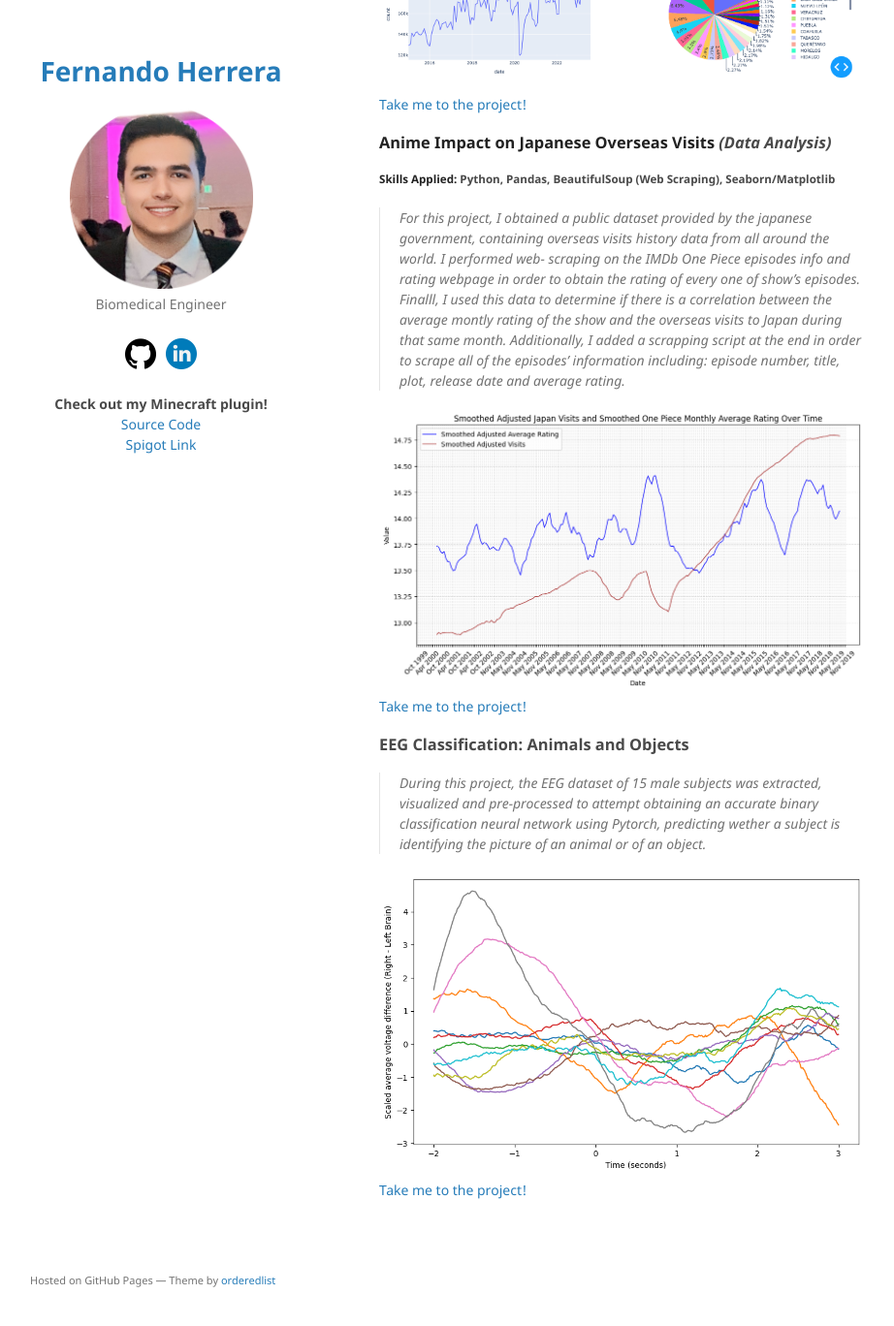
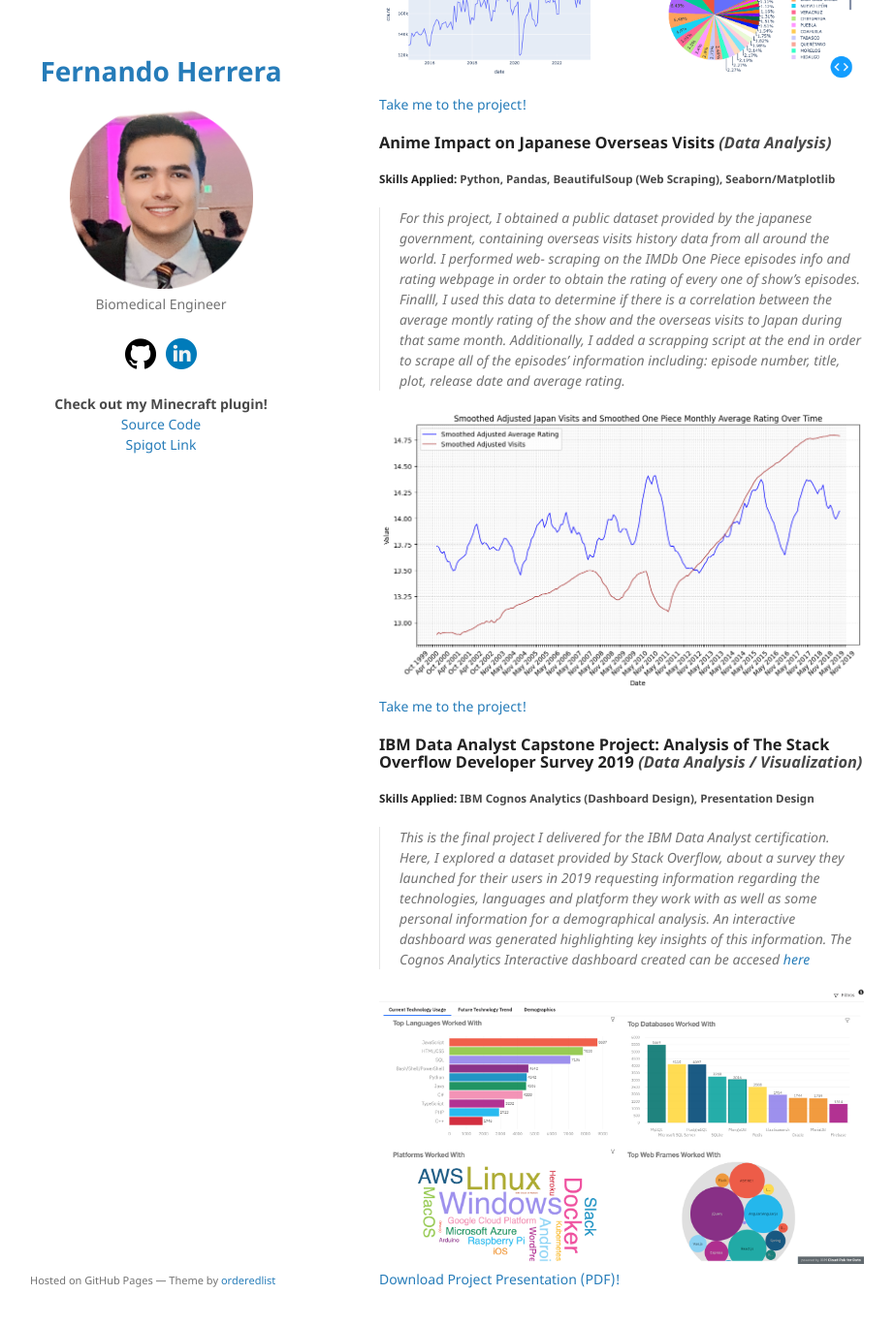
Before and after one commit to fhg99/fhg99.github.io, a Jekyll site: the page built from index.md, in a window 1280 px wide and 1400 px high, scrolled down 840 px. Shown: the top 1368 px of the window at 97% size, without its empty margins (179-1101 px from the left). Built offline with Jekyll 4.4.1, drawn with Linux system fonts in a browser that asks for light colours.

Commit message:
Removed EEG Project - Added Capstone Project
Removed EEG Project - Added Capstone Project.

Updated this in index.md

```diff
--- a/index.md
+++ b/index.md
@@ -42,12 +42,15 @@ My name is Fernando Herrera. I'm a 100% mexican made Biomedical Engineer, born a
 ![Anime Impact on Japanese Overseas Visits](./assets/img/Project_IMG_AnimeAndJapanTourism.png)
 [Take me to the project!](https://github.com/fhg99/fhg99.github.io/blob/main/Projects/Data/DataAnalysis/AnimeAndJapanTourism/animeandjapantourism.ipynb)
 
-### EEG Classification: Animals and Objects
+### **IBM Data Analyst Capstone Project: Analysis of The Stack Overflow Developer Survey 2019** _(Data Analysis / Visualization)_
+##### **Skills Applied:** IBM Cognos Analytics (Dashboard Design), Presentation Design
 
-> During this project, the EEG dataset of 15 male subjects was extracted, visualized
-> and pre-processed to attempt obtaining an accurate binary classification neural network
-> using Pytorch, predicting wether a subject is identifying the picture of an animal or of
-> an object.
+> This is the final project I delivered for the IBM Data Analyst certification. Here, I explored
+> a dataset provided by Stack Overflow, about a survey they launched for their users in 2019
+> requesting information regarding the technologies, languages and platform they work with as
+> well as some personal information for a demographical analysis. An interactive dashboard was
+> generated highlighting key insights of this information.
+> The Cognos Analytics Interactive dashboard created can be accesed [here](https://eu-de.dataplatform.cloud.ibm.com/dashboards/9d5cbc58-5b2c-41a7-a367-88812d220535/view/7b1ba1291e902d9752dcb5e4079825027536275fe6bb8706d6837b490f672497f03a4094c8284e5ad8180d30f0b8105ac8)
 
-![EEG Classification: Animals and Objects](./assets/img/Project_IMG_EEGClassificationAnimalsObjects.png)
-[Take me to the project!](./another-page.html)
+![IBM Data Analyst Capstone Project](./assets/img/Project_IMG_IBMDataAnlystCapstoneProject.png)
+[Download Project Presentation (PDF)!](./Projects/Data/DataAnalysis/StackOverflowSurveyAnalysis/CapstoneProject_Fernando.pdf)
```
Also changed, not shown: assets/img/Project_IMG_IBMDataAnlystCapstoneProject.png (added), 1 other file.
